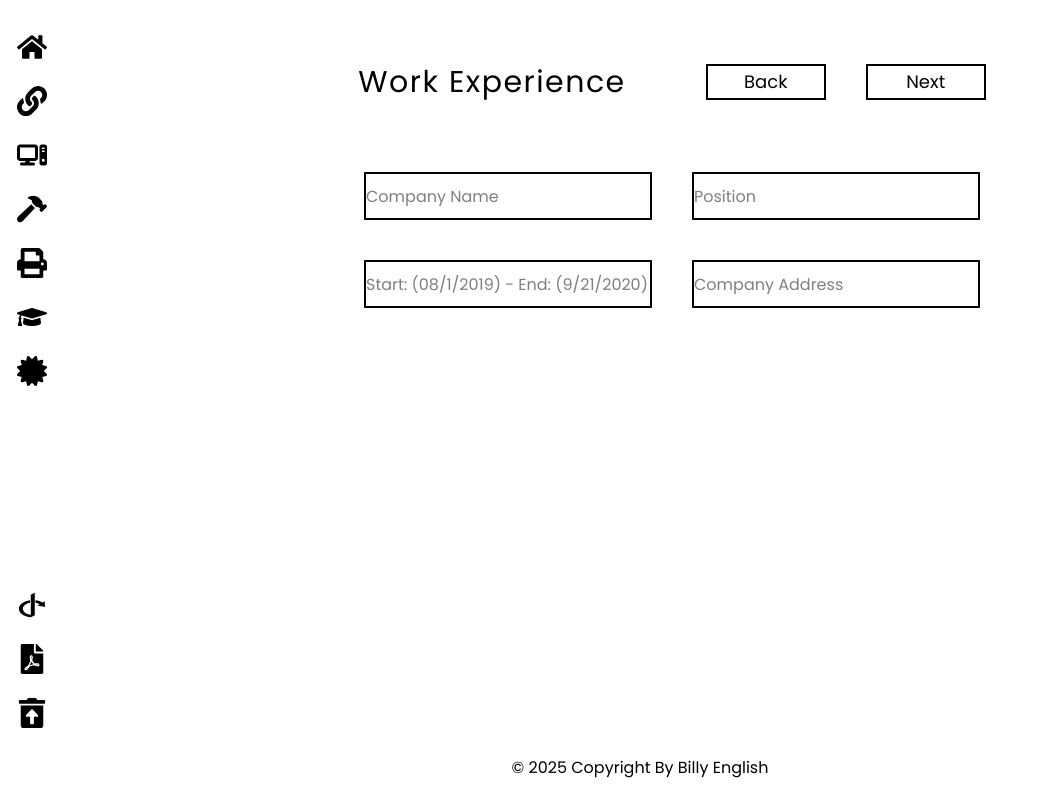
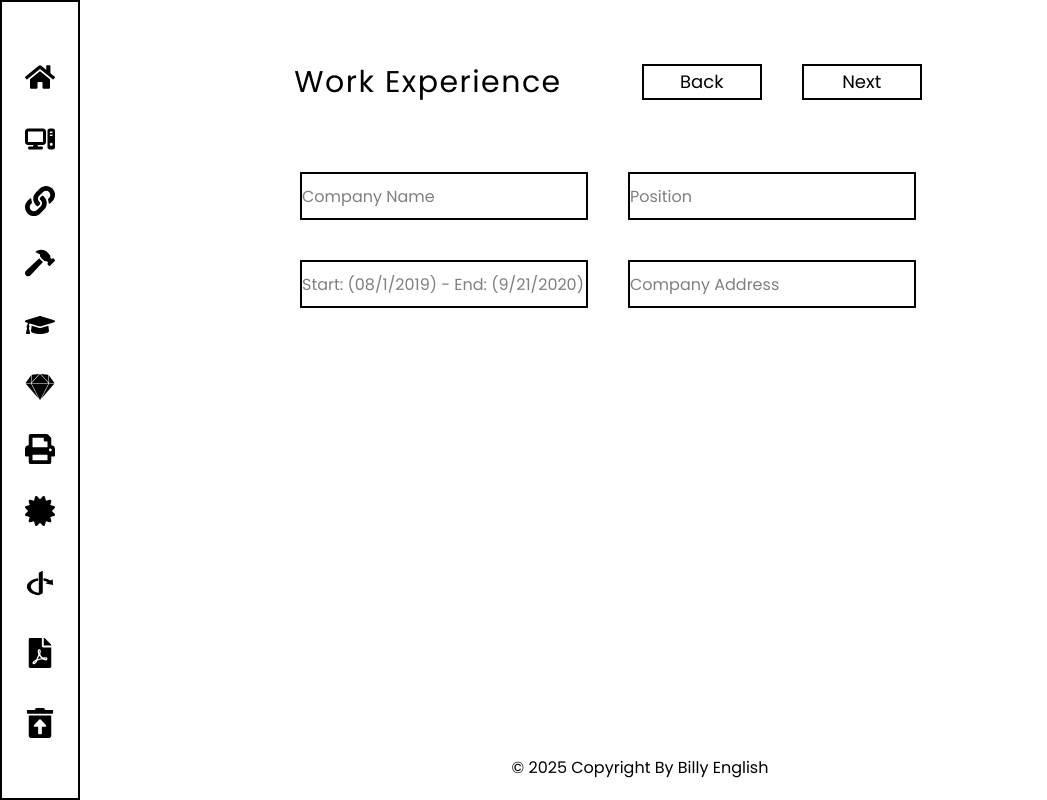
Before and after one commit to billyenglish/CV_Application, a React (Vite) app: page /work-detials in a window 1280 px wide. Shown: the whole page, without its empty margins (0-1047 px from the left). Built offline with nearby package versions, Linux system fonts and the light colour scheme.

Commit message:
Reconfigured navigation menu and added nav links to pages.

```diff
--- a/src/components/Nav.jsx
+++ b/src/components/Nav.jsx
@@ -1,3 +1,4 @@
+import { Link } from "react-router-dom";
 import { FaHome } from "react-icons/fa";
 import { FaLink } from "react-icons/fa";
 import { FaComputer } from "react-icons/fa6";
@@ -8,15 +9,17 @@ import { FaCertificate } from "react-icons/fa";
 import { FaOpenid } from "react-icons/fa";
 import { FaFilePdf } from "react-icons/fa";
 import { FaTrashRestoreAlt } from "react-icons/fa";
+import { FaSketch } from "react-icons/fa";
 
 const navMenuTop = [
-    { icons: <FaHome />, id: 0 },
-    { icons: <FaLink />, id: 1 },
-    { icons: <FaComputer />, id: 2 },
-    { icons: <FaHammer />, id: 3 },
-    { icons: <FaPrint />, id: 4 },
-    { icons: <FaGraduationCap />, id: 5 },
-    { icons: <FaCertificate />, id: 6 }
+    { icons: <FaHome />, navLinks: "/", id: 0 },
+    { icons: <FaComputer />, navLinks: "/personal-details", id: 1 },
+    { icons: <FaLink />, navLinks: "/social-link-detail", id: 2 },
+    { icons: <FaHammer />, navLinks: "/work-details", id: 3 },
+    { icons: <FaGraduationCap />, navLinks: "/education", id: 4 },
+    { icons: <FaSketch />, navLinks: "/technical-skills", id: 5 },
+    { icons: <FaPrint />, navLinks: "/project", id: 6 },
+    { icons: <FaCertificate />, navLinks: "/certification", id: 7 }
 ];
 
 const navMenuBottom = [
@@ -28,25 +31,21 @@ const navMenuBottom = [
 const Nav = () => {
 
     return (
-        <nav className="w-[5%] h-full flex flex-col items-center justify-between pt-8 pb-8">
-            <div className="flex flex-col gap-6">
-                {
-                    navMenuTop.map((navItems) => (
-                        <ul key={navItems.id}>
-                            <li className="text-3xl hover:cursor-pointer hover:scale-125">{navItems.icons}</li>
-                        </ul>
-                    ))
-                }
+        <nav className="flex flex-col items-center justify-between absolute border-2 top-0 min-h-full w-[5rem] pt-15 pb-15">
+            <div className="flex flex-col gap-8 text-3xl">
+                {navMenuTop.map((navItems) => (
+                    <ul key={navItems.id}>
+                        <li className="hover:scale-120 cursor-pointer ease-in-out"><Link to={navItems.navLinks}>{navItems.icons}</Link></li>
+                    </ul>
+                ))}
             </div>
 
-            <div className="flex flex-col gap-6">
-                {
-                    navMenuBottom.map((navItems) => (
-                        <ul key={navItems.id}>
-                            <li className="text-3xl hover:cursor-pointer hover:scale-125">{navItems.icons}</li>
-                        </ul>
-                    ))
-                }
+            <div className="flex flex-col gap-10 text-3xl">
+                {navMenuBottom.map((navItems) => (
+                    <ul key={navItems.id}>
+                        <li className="hover:scale-120 cursor-pointer ease-in-out">{navItems.icons}</li>
+                    </ul>
+                ))}
             </div>
         </nav>
     );
```
